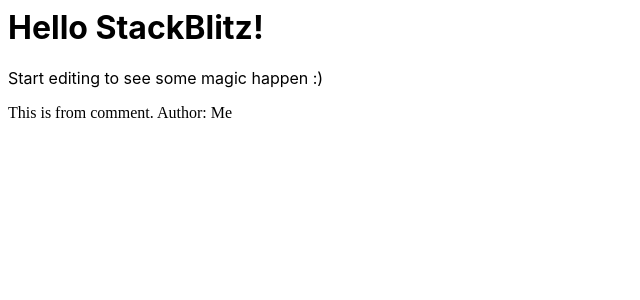
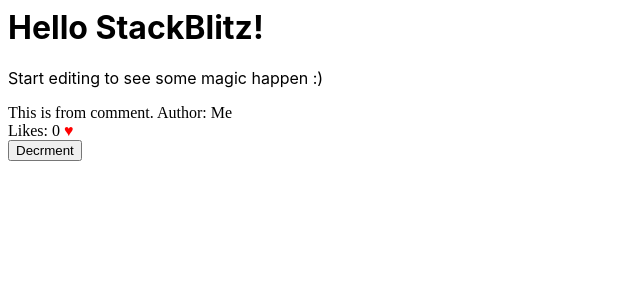
Before and after one commit to noushadbm/react-demo, a React (Create React App) app: page / in a window 1280 px wide. Shown: the top 300 px of the page, without its empty margins (0-640 px from the left). Built offline with nearby package versions, Linux system fonts and the light colour scheme.

Commit message:
1 file modified

```diff
--- a/src/Comment.jsx
+++ b/src/Comment.jsx
@@ -1,10 +1,44 @@
 import React from 'react';
 
 class Comment extends React.Component {
+  constructor() {
+    super();
+    this.state = {
+      likes: 0,
+    };
+  }
+
+  likeIncrement = () => {
+    console.log('Increment...');
+    var value = this.state.likes;
+    this.setState({
+      likes: ++value,
+    });
+  };
+
+  likeDecrement = () => {
+    var value = this.state.likes;
+    this.setState({
+      likes: --value,
+    });
+  };
+
   render() {
-    return <>
-      <div>This is from comment. Author: {this.props.auther? this.props.auther:"None"}</div>
-    </>;
+    return (
+      <>
+        <div>
+          This is from comment. Author:{' '}
+          {this.props.auther ? this.props.auther : 'None'}
+        </div>
+        <div>
+          Likes: {this.state.likes}{' '}
+          <span onClick={this.likeIncrement} style={{ color: 'red', cursor: 'pointer' }}>
+            &hearts;
+          </span>
+        </div>
+        <button onClick={this.likeDecrement}>Decrment</button>
+      </>
+    );
   }
 }
 
```
